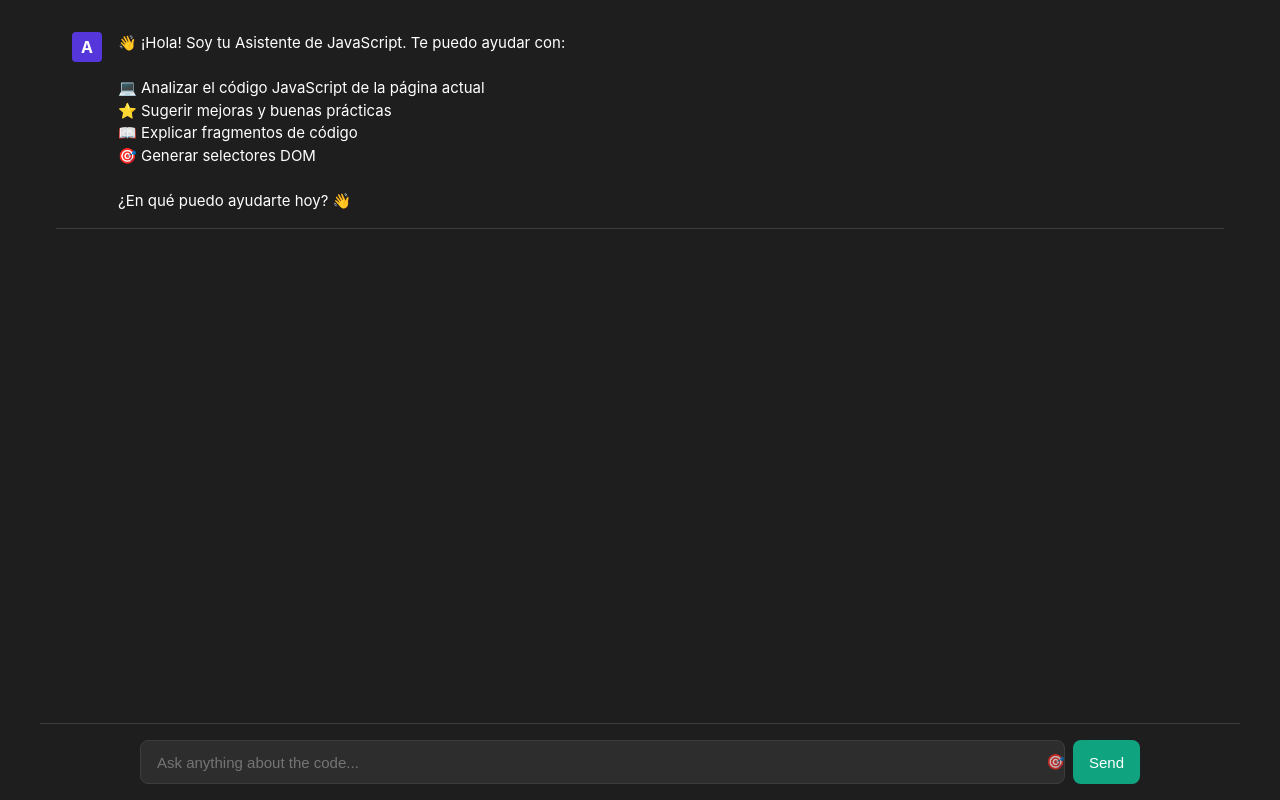
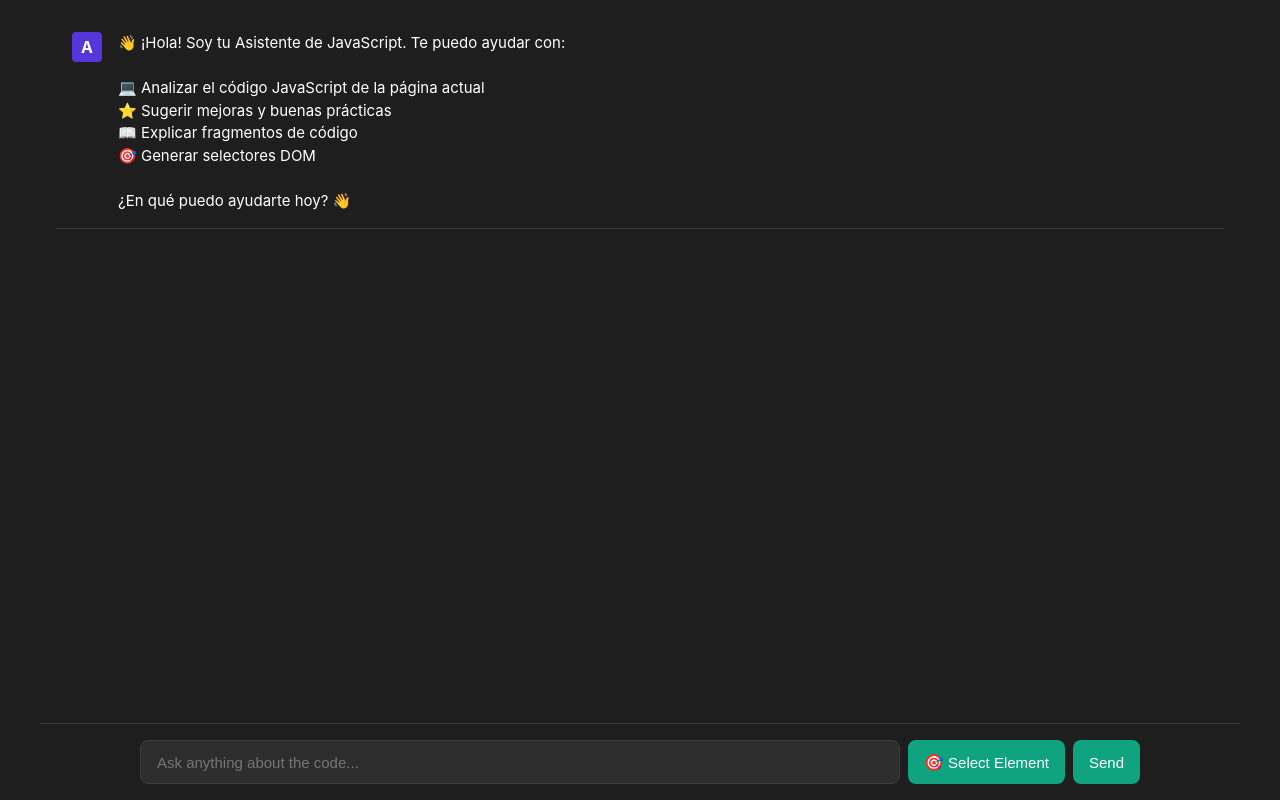
Before and after one commit to luciofondon98/devtools-ai-assistant, a browser extension: page src/panel.html in a window 1280 px wide. Drawn offline with Linux system fonts and the light colour scheme.

Commit message:
feat: Mejorado el diseño del botón de selección de elementos y su funcionalidad

```diff
--- a/src/panel.html
+++ b/src/panel.html
@@ -190,25 +190,49 @@
         }
 
         #elementPickerButton {
+            position: relative;
+            right: auto;
+            top: auto;
+            transform: none;
+            background-color: var(--primary-color);
+            border: none;
+            cursor: pointer;
+            padding: 0.5rem 1rem 0.5rem 2.5rem;
+            color: white;
+            opacity: 1;
+            transition: all 0.2s;
+            font-size: 15px;
+        }
+
+        #elementPickerButton::before {
+            content: '🎯';
+            font-size: 16px;
             position: absolute;
-            right: 70px; /* Ajustar según sea necesario */
+            left: 1rem;
             top: 50%;
             transform: translateY(-50%);
-            background: none;
-            border: none;
-            cursor: pointer;
-            padding: 5px;
-            color: var(--text-color);
-            opacity: 0.7;
-            transition: opacity 0.2s;
         }
 
         #elementPickerButton:hover {
-            opacity: 1;
+            background-color: var(--hover-color);
         }
 
         #elementPickerButton.active {
-            color: var(--primary-color);
+            background-color: var(--hover-color);
+            box-shadow: 0 0 0 2px var(--primary-color);
+            animation: pulse 1.5s infinite;
+        }
+
+        @keyframes pulse {
+            0% {
+                box-shadow: 0 0 0 2px var(--primary-color);
+            }
+            50% {
+                box-shadow: 0 0 0 4px var(--primary-color);
+            }
+            100% {
+                box-shadow: 0 0 0 2px var(--primary-color);
+            }
         }
     </style>
 </head>
@@ -219,7 +243,7 @@
         <div class="input-container">
             <div class="input-wrapper">
                 <input type="text" id="userInput" placeholder="Ask anything about the code...">
-                <button id="elementPickerButton" title="Pick element from page">🎯</button>
+                <button id="elementPickerButton" title="Pick element from page">Select Element</button>
                 <button id="sendButton">Send</button>
             </div>
         </div>
--- a/src/panel.js
+++ b/src/panel.js
@@ -194,6 +194,9 @@ function handleElementSelected(elementInfo) {
 function toggleElementPicker() {
     const isActive = elementPickerButton.classList.toggle('active');
 
+    // Actualizar el texto del botón
+    elementPickerButton.textContent = isActive ? 'Seleccionando...' : 'Select Element';
+
     // Enviar mensaje al content script
     chrome.tabs.query({active: true, currentWindow: true}, function(tabs) {
         chrome.tabs.sendMessage(tabs[0].id, {
```
